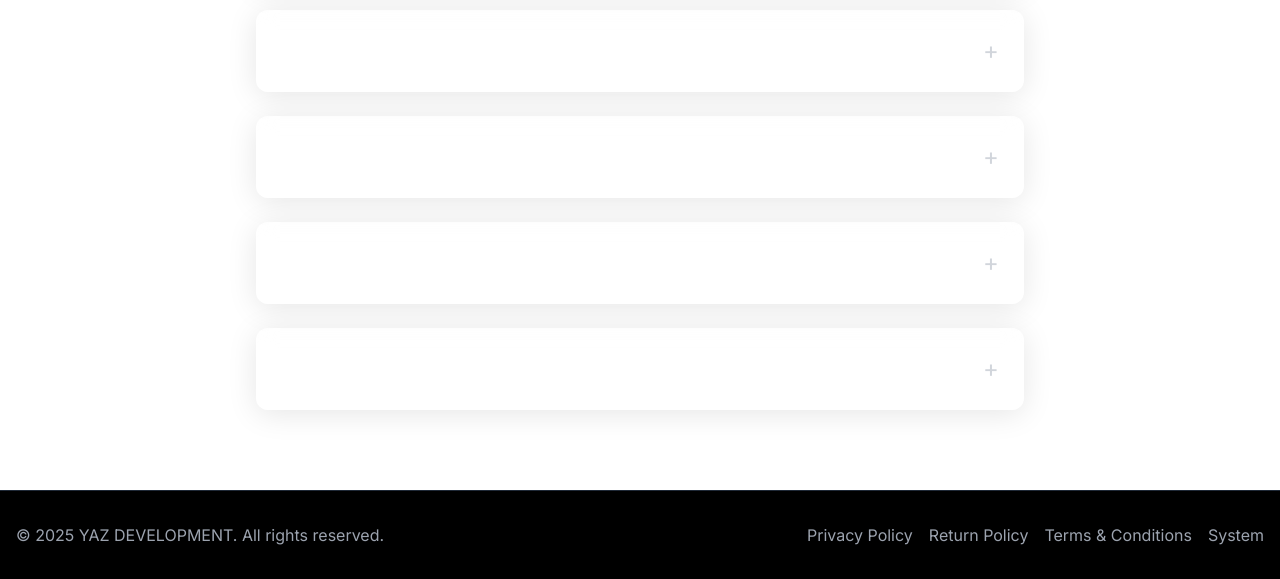
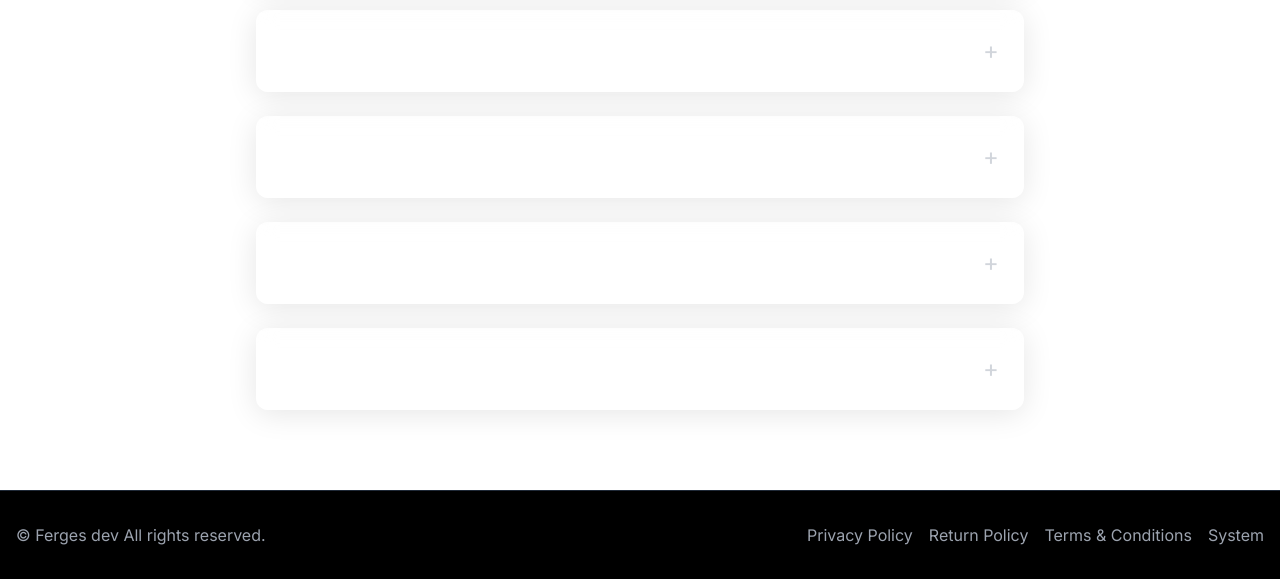
Before and after one commit to vishwapramuditha/ferges, a plain HTML site: page faq.html in a window 1280 px wide. Shown: the part 802-1381 px from the top of the page. Drawn offline with nearby package versions, Linux system fonts and the light colour scheme.

Commit message:
Update and rename fnq.html to faq.html

```diff
--- a/fnq.html
+++ b/faq.html
@@ -200,7 +200,7 @@
 
     <footer class="bg-black py-8 text-center text-gray-400 border-t border-gray-800">
         <div class="container mx-auto px-4 flex flex-col md:flex-row justify-between items-center text-sm md:text-base">
-            <p class="mb-4 md:mb-0">&copy; 2025 YAZ DEVELOPMENT. All rights reserved.</p>
+            <p class="mb-4 md:mb-0">&copy; Ferges dev All rights reserved.</p>
             <div class="flex flex-wrap justify-center space-x-4">
                 <a href="#" class="hover:text-white transition-colors duration-300">Privacy Policy</a>
                 <a href="#" class="hover:text-white transition-colors duration-300">Return Policy</a>
```
